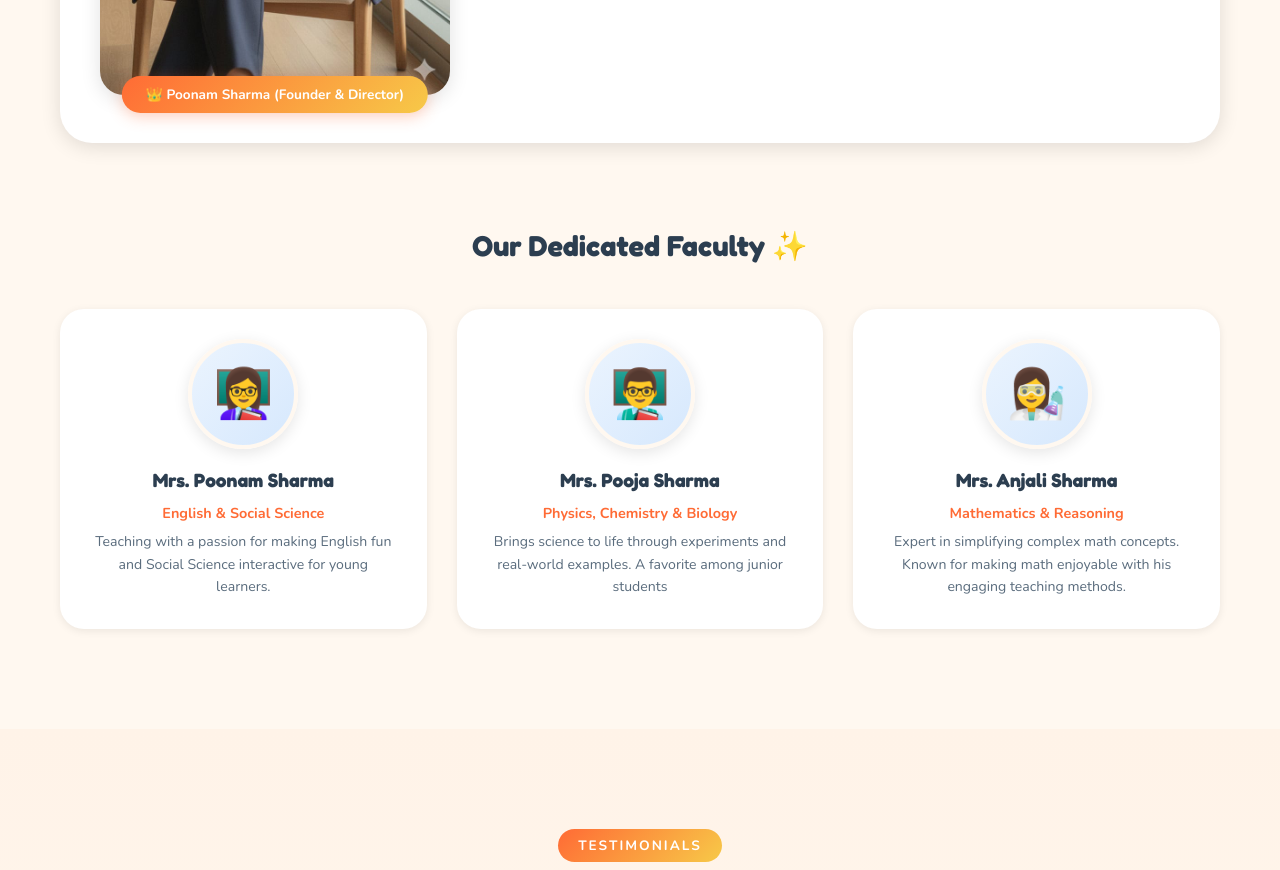
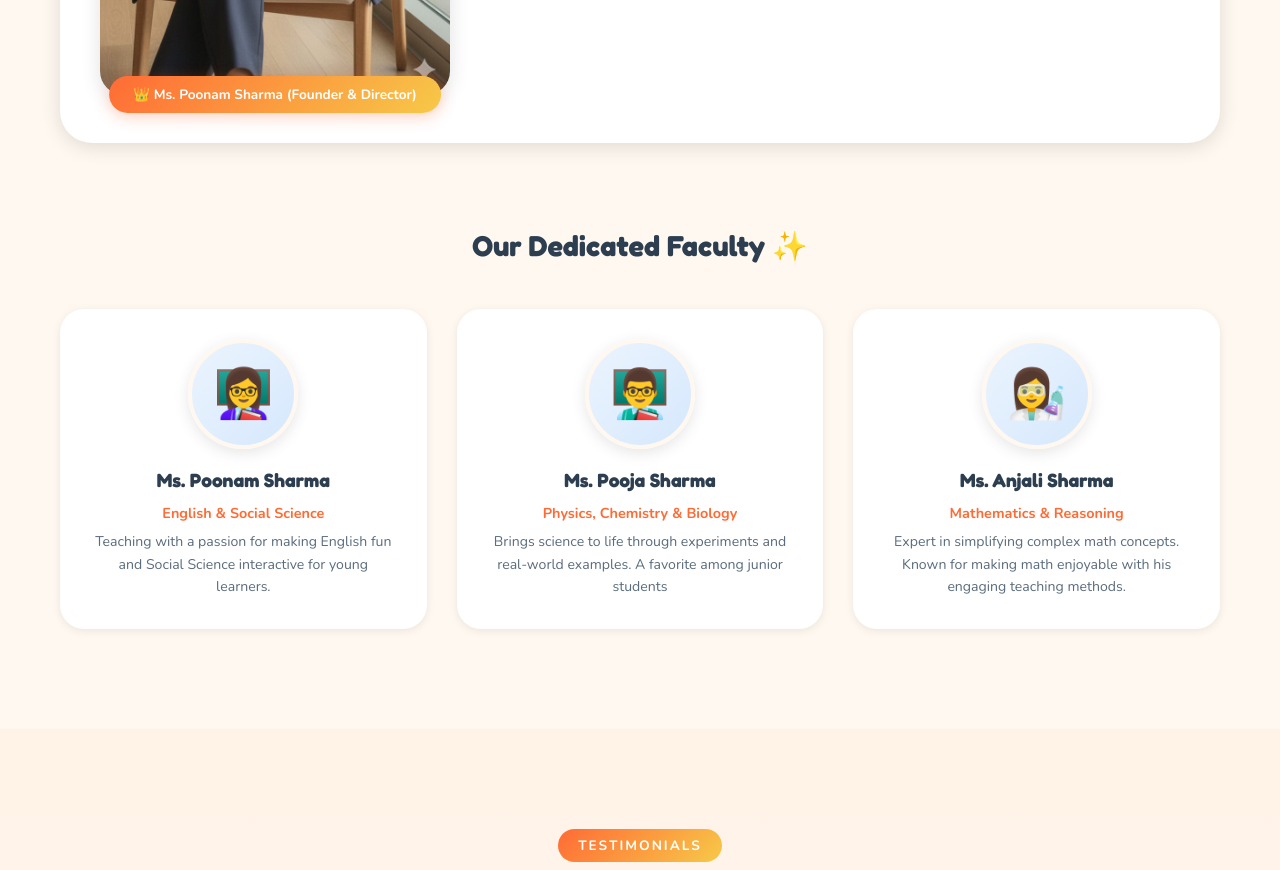
Before and after one commit to dhee786/MS-Academy-Website, a plain HTML site: page index.html in a window 1280 px wide. Shown: the part 5734-6604 px from the top of the page. Drawn offline with nearby package versions, Linux system fonts and the light colour scheme.

Commit message:
Update index.html

```diff
--- a/index.html
+++ b/index.html
@@ -422,7 +422,7 @@
       <div class="director-section reveal">
         <div class="director-image">
           <img src="/images/Image_1.jpeg" alt="Director of MS Academy" loading="lazy">
-          <div class="director-badge">👑 Poonam Sharma (Founder & Director)</div>
+          <div class="director-badge">👑 Ms. Poonam Sharma (Founder & Director)</div>
         </div>
         <div class="director-info">
           <h3>The Visionary Behind MS Academy</h3>
@@ -450,7 +450,7 @@
           <div class="faculty-avatar">
             👩‍🏫
           </div>
-          <h4>Mrs. Poonam Sharma</h4>
+          <h4>Ms. Poonam Sharma</h4>
           <p class="faculty-subject">English & Social Science</p>
           <p class="faculty-desc">Teaching with a passion for making English fun and Social Science interactive
             for young learners.</p>
@@ -460,7 +460,7 @@
           <div class="faculty-avatar">
             👨‍🏫
           </div>
-          <h4>Mrs. Pooja Sharma</h4>
+          <h4>Ms. Pooja Sharma</h4>
           <p class="faculty-subject">Physics, Chemistry & Biology</p>
           <p class="faculty-desc">Brings science to life through experiments and real-world examples. A favorite among
             junior students</p>
@@ -470,7 +470,7 @@
           <div class="faculty-avatar">
             👩‍🔬
           </div>
-          <h4>Mrs. Anjali Sharma</h4>
+          <h4>Ms. Anjali Sharma</h4>
           <p class="faculty-subject">Mathematics & Reasoning</p>
           <p class="faculty-desc">Expert in simplifying complex math concepts. Known for making math enjoyable with his
             engaging teaching methods.</p>
```
